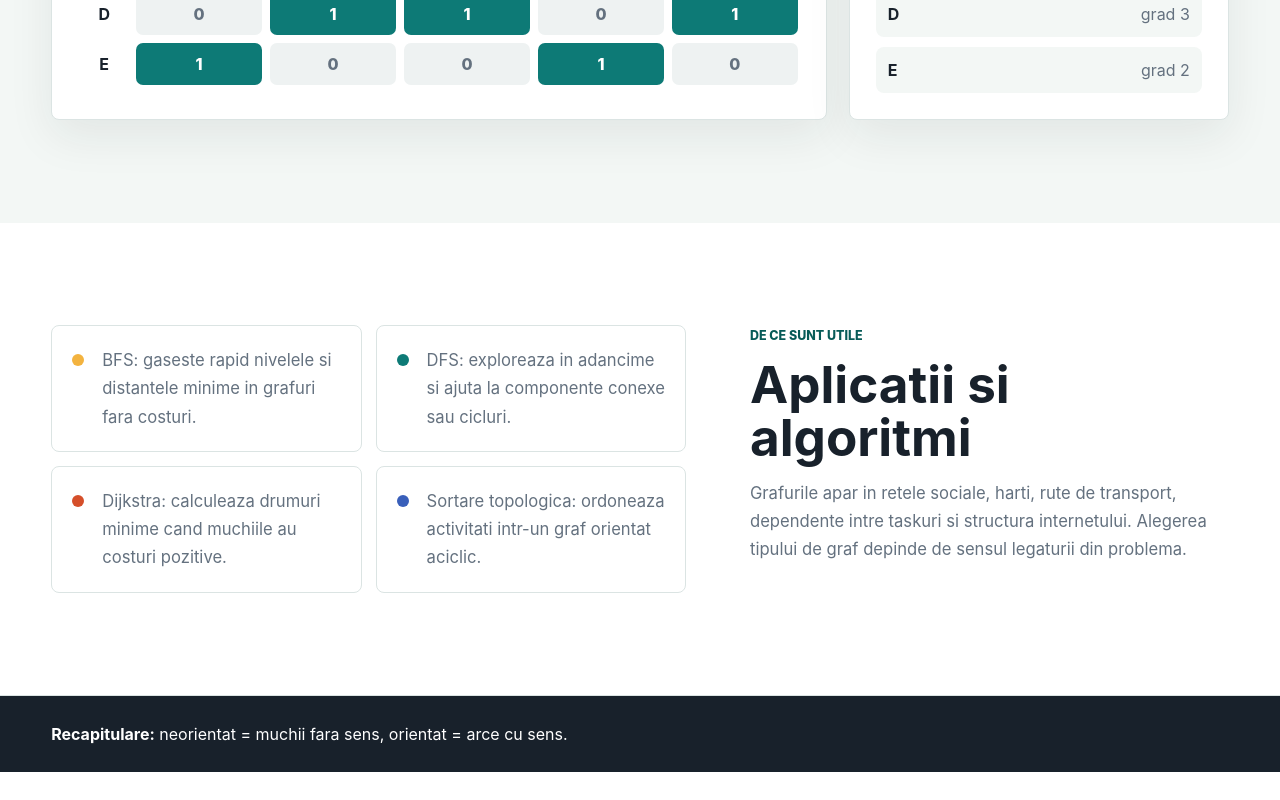
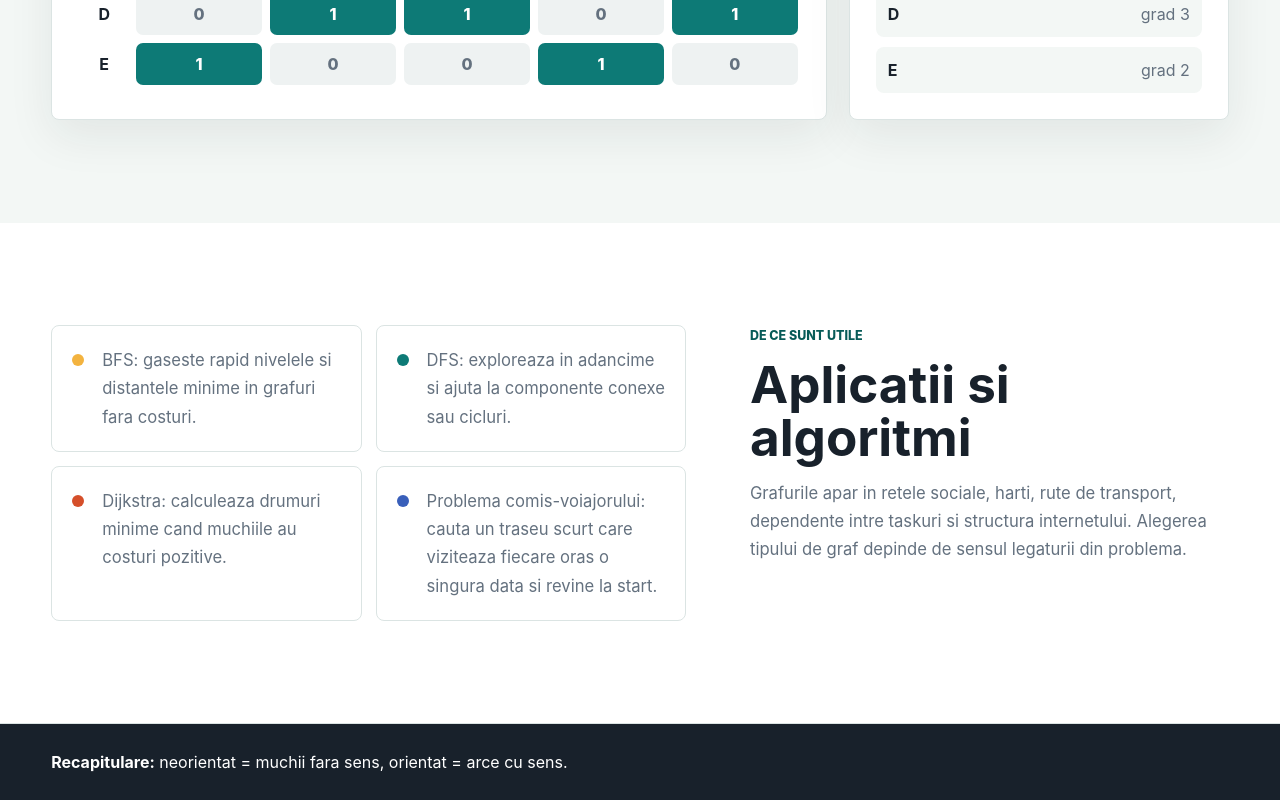
Before and after one commit to GabrielLgc/graf, a React (Vite) app: page / in a window 1280 px wide. Shown: the part 2579-3379 px from the top of the page. Before the commit the page ends 3351 px from the top, so only its background shows below. Built offline with nearby package versions, Linux system fonts and the light colour scheme.

Commit message:
changed problem

```diff
--- a/src/App.jsx
+++ b/src/App.jsx
@@ -52,7 +52,7 @@ const algorithms = [
   "BFS: gaseste rapid nivelele si distantele minime in grafuri fara costuri.",
   "DFS: exploreaza in adancime si ajuta la componente conexe sau cicluri.",
   "Dijkstra: calculeaza drumuri minime cand muchiile au costuri pozitive.",
-  "Sortare topologica: ordoneaza activitati intr-un graf orientat aciclic."
+  "Problema comis-voiajorului: cauta un traseu scurt care viziteaza fiecare oras o singura data si revine la start."
 ];
 
 function getNode(id) {
```
